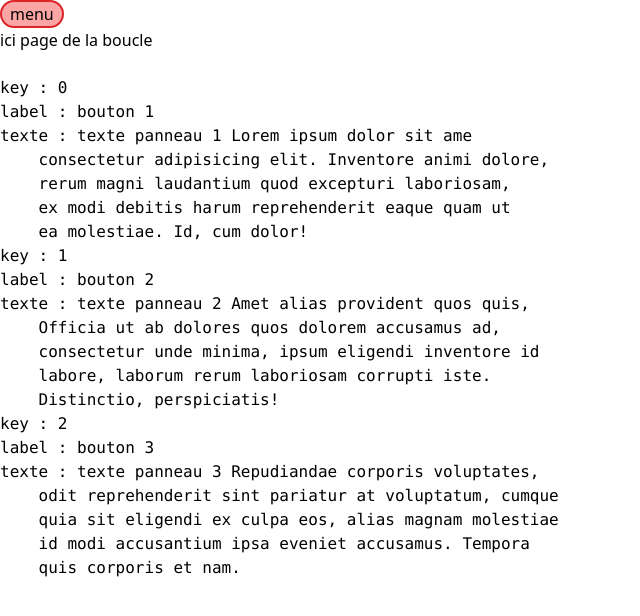
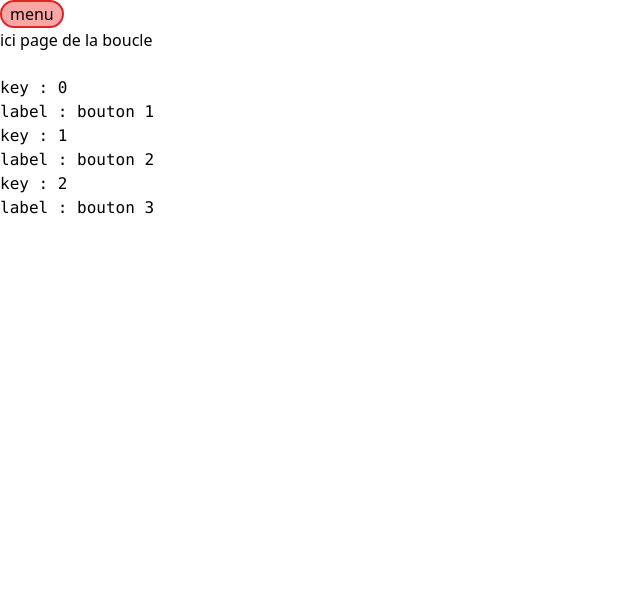
Before and after one commit to MMI-SAE-203/r213-2024-pracht-tp1-Jeremy-ROY-22, a Vue app: page /boucle in a window 1280 px wide. Shown: the top 616 px of the page, without its empty margins (0-640 px from the left). Built offline with nearby package versions, Linux system fonts and the light colour scheme.

Commit message:
test 1 boucle

```diff
--- a/src/pages/boucle.vue
+++ b/src/pages/boucle.vue
@@ -26,6 +26,8 @@
     quis corporis et nam.`
   }
 ]
+const sectionOpen = ref(10)
+
 </script>
 
 <template>
@@ -33,7 +35,7 @@
     <br>
     <section v-for="({ label, texte }, key) of sectionsData" :key="key">
         <pre class="font-mono">key : {{ key }}</pre>
-        <pre class="font-mono">label : {{ label }}</pre>
-        <pre class="font-mono">texte : {{ texte }}</pre>
+        <pre @pointerdown="sectionOpen = sectionOpen === key ? 10 : key" class="font-mono">label : {{ label }}</pre>
+        <pre v-show="sectionOpen === key" class="font-mono">texte : {{ texte }}</pre>
     </section>
 </template>
```
